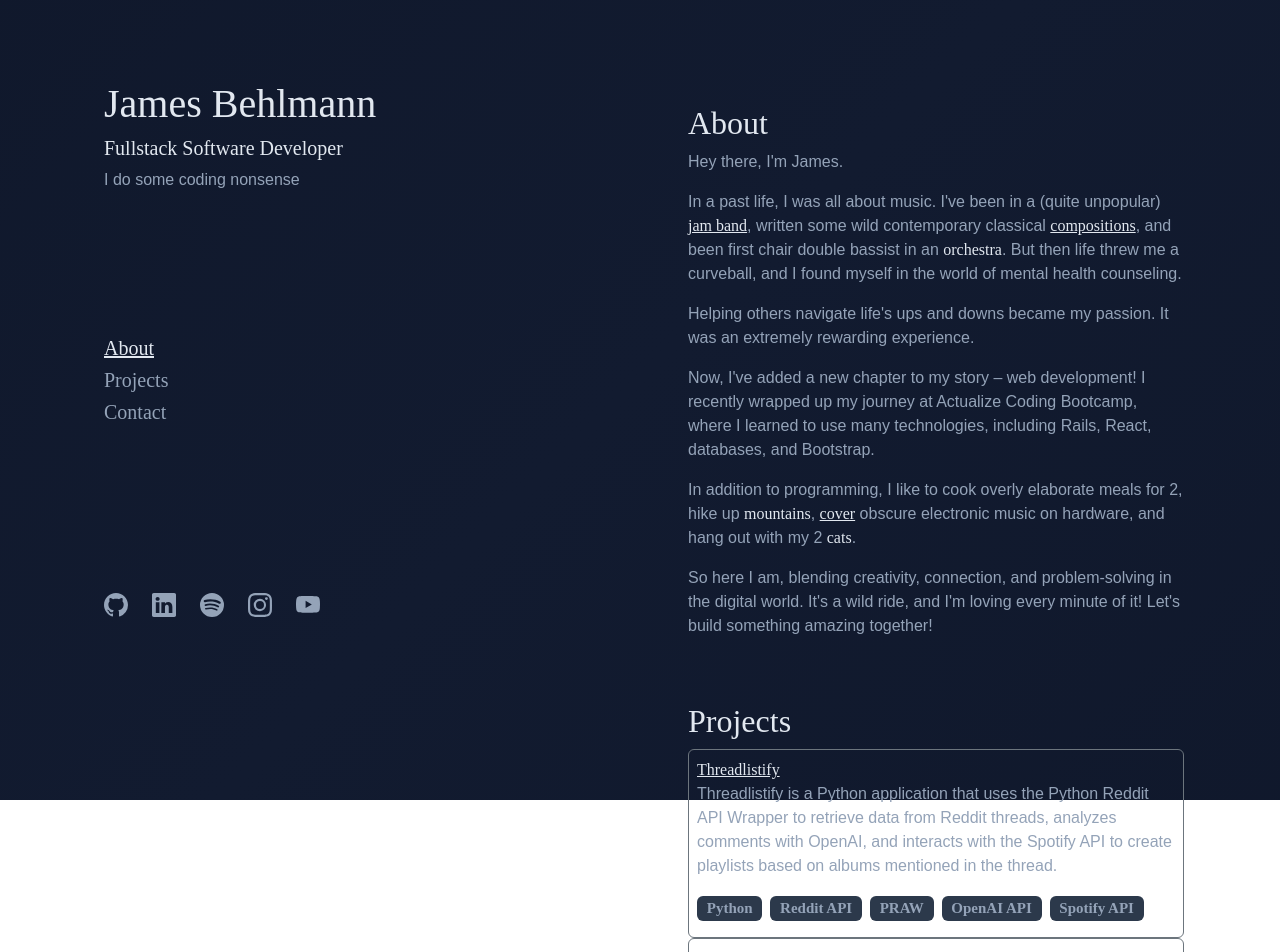
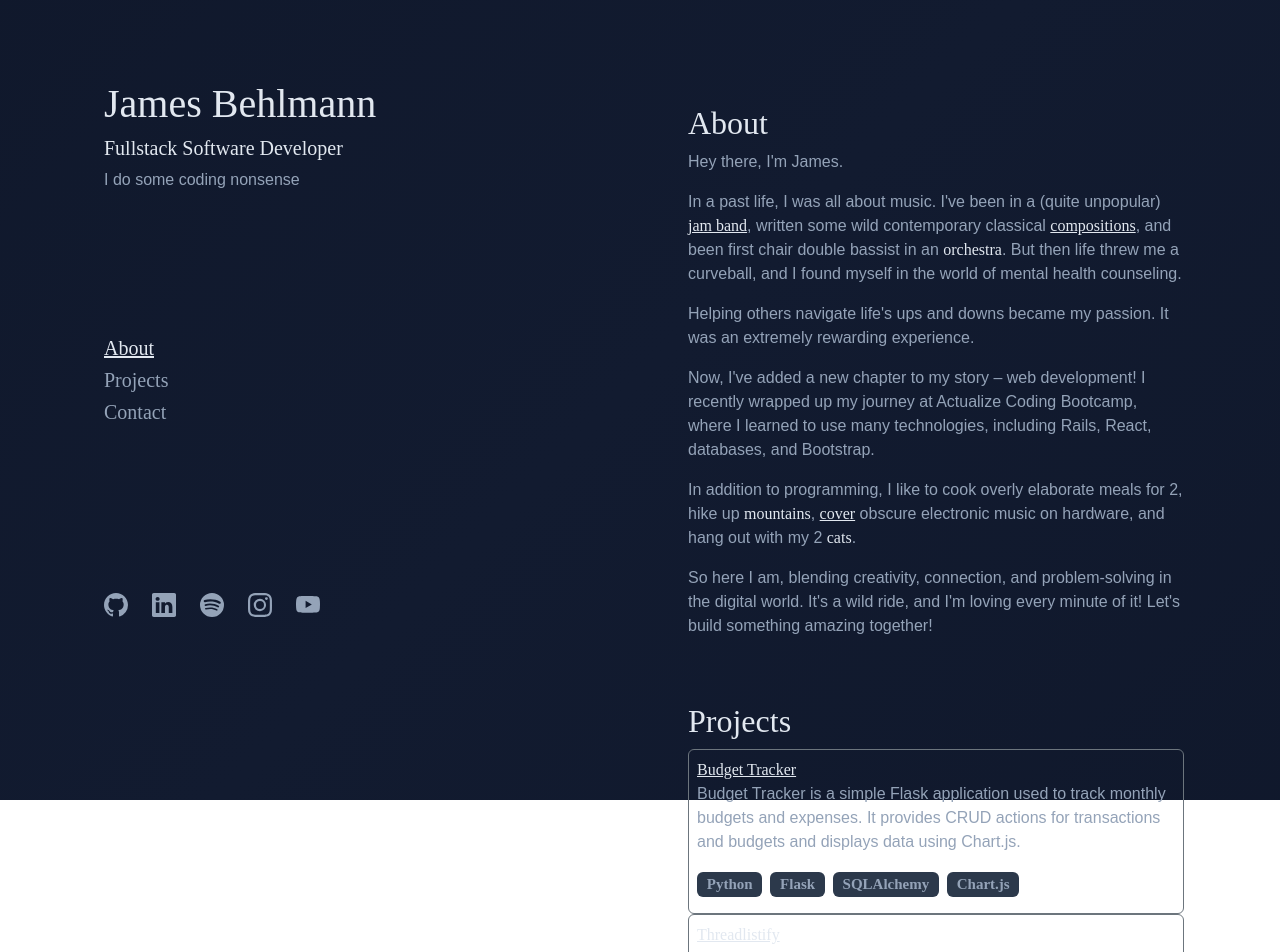
Before and after one commit to jmbehlmann/behlmann-portfolio, a React (Vite) app: page / in a window 1280 px wide. Shown: the top 952 px of the page. Built offline with nearby package versions, Linux system fonts and the light colour scheme; no server answers; a web font is replaced by a local one.

Commit message:
added budget tracker to projects

```diff
--- a/src/components/Projects.jsx
+++ b/src/components/Projects.jsx
@@ -3,6 +3,32 @@ export function Projects() {
     <div>
       <h2>Projects</h2>
       <div>
+        <div className="card border-secondary p-2">
+          <a
+            className="link"
+            href="https://github.com/jmbehlmann/budget-track"
+            target="_blank"
+          >
+            Budget Tracker
+          </a>
+          <div>
+            <p>Budget Tracker is a simple Flask application used to track monthly budgets and expenses. It provides CRUD actions for transactions and budgets and displays data using Chart.js.</p>
+          </div>
+          <div className="row row-cols-auto g-2">
+            <div className="col">
+              <h5><span className="badge badge-pill">Python</span></h5>
+            </div>
+            <div className="col">
+              <h5><span className="badge badge-pill">Flask</span></h5>
+            </div>
+            <div className="col">
+              <h5><span className="badge badge-pill">SQLAlchemy</span></h5>
+            </div>
+            <div className="col">
+              <h5><span className="badge badge-pill">Chart.js</span></h5>
+            </div>
+          </div>
+        </div>
         <div className="card border-secondary p-2">
           <a
             className="link"
```
